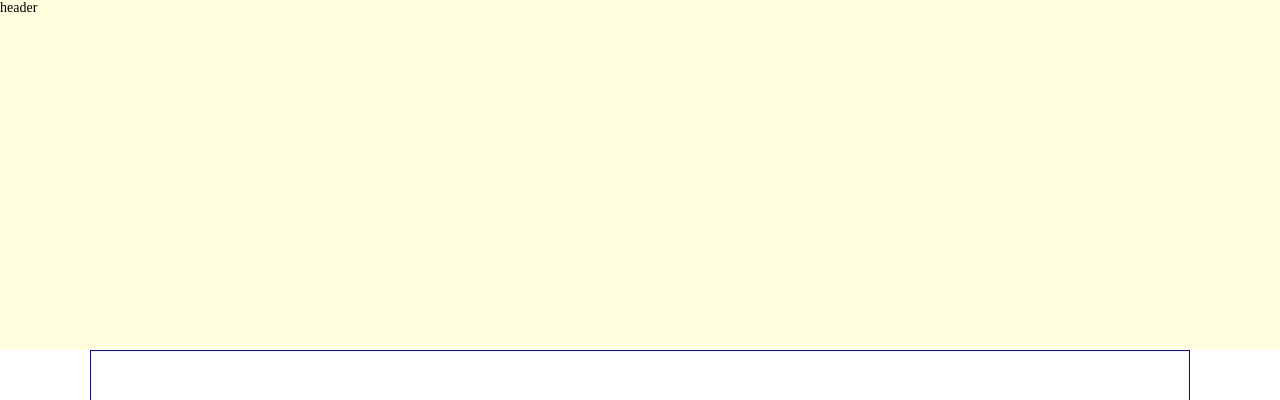
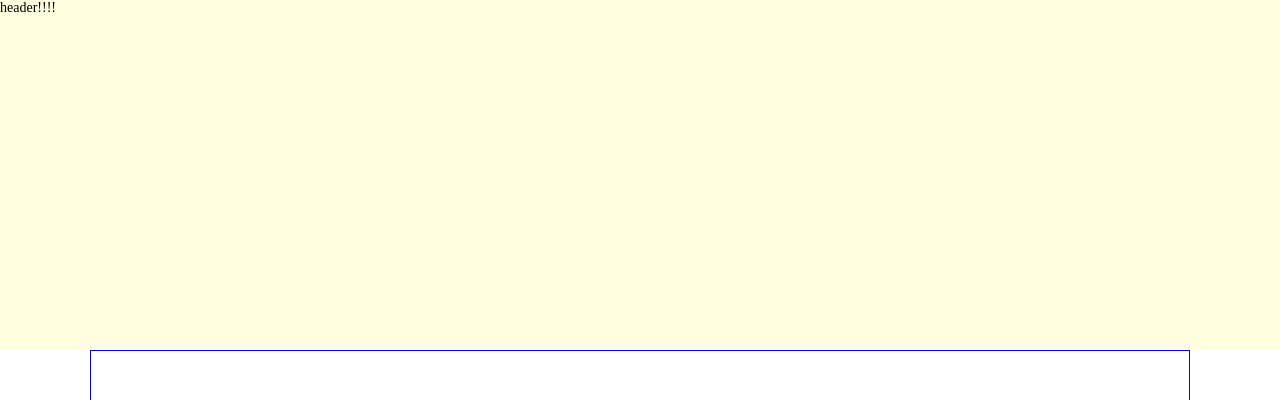
Before and after one commit to cherry-hyeri/protfolio2, a Next.js app: page / in a window 1280 px wide. Shown: the top 400 px of the page. Built offline with nearby package versions, Linux system fonts and the light colour scheme.

Commit message:
커밋테스트

```diff
--- a/src/components/layout/header/Header.container.tsx
+++ b/src/components/layout/header/Header.container.tsx
@@ -1,5 +1,5 @@
 import { Header } from "./Header.style";
 
 export default function LayoutHeader() {
-  return <Header>header</Header>;
+  return <Header>header!!!!</Header>;
 }
```
